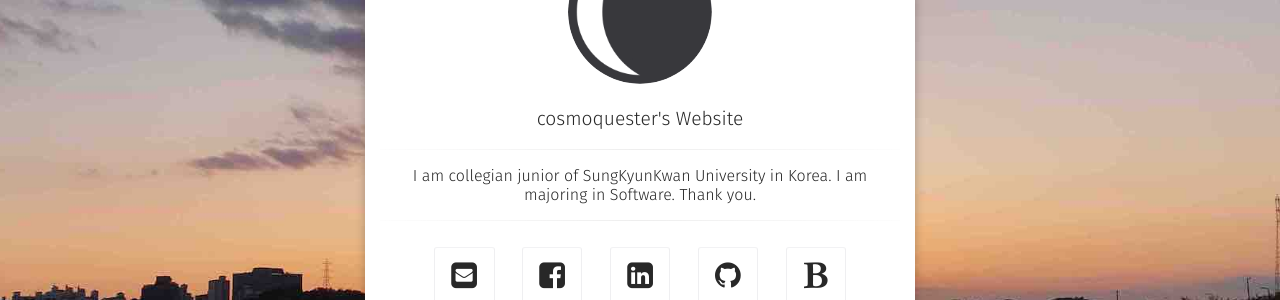
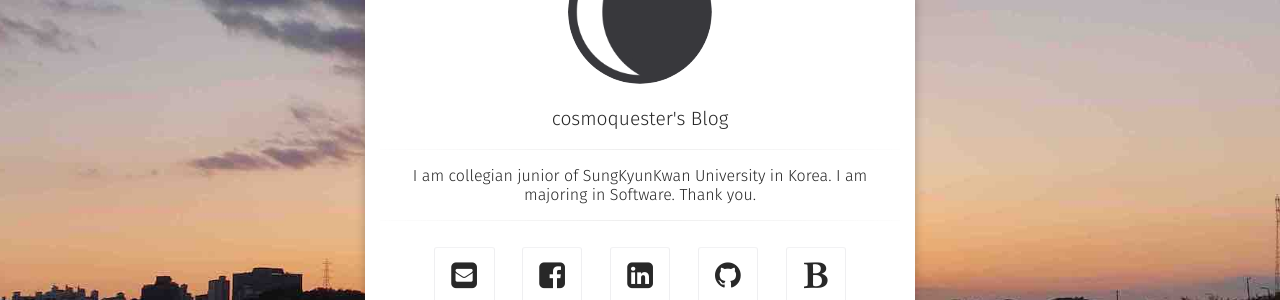
Before and after one commit to psj8252/psj8252.github.io, a Jekyll site: the page built from index.html, in a window 1280 px wide. Shown: the part 282-582 px from the top of the page. Built offline with Jekyll 4.4.1, drawn with Linux system fonts in a browser that asks for light colours.

Commit message:
fix: Website에서 블로그로 수정

```diff
--- a/_config.yml
+++ b/_config.yml
@@ -1,5 +1,5 @@
 # Site
-title:              cosmoquester's Website
+title:              cosmoquester's Blog
 bio:                'I am collegian junior of SungKyunKwan University in Korea. I am majoring in Software. Thank you.'
 description:        'I am collegian junior of SungKyunKwan University in Korea. I am majoring in Software. Thank you.'
 reading_time:       true
```
